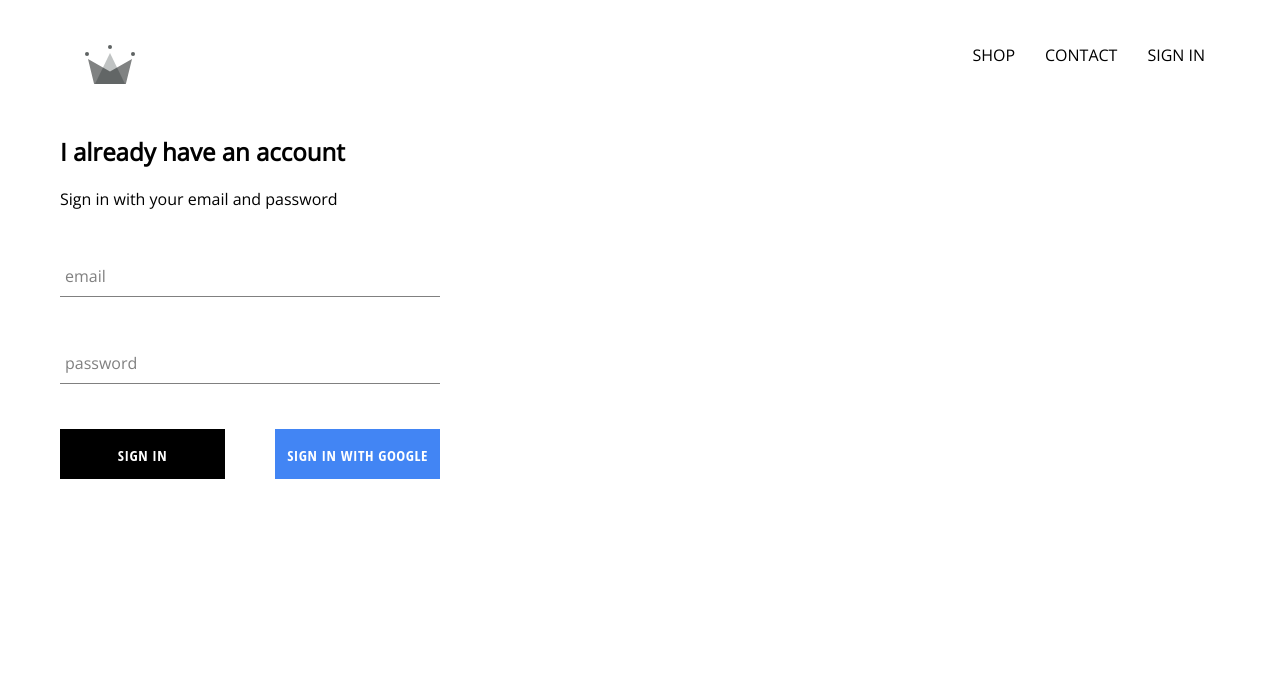
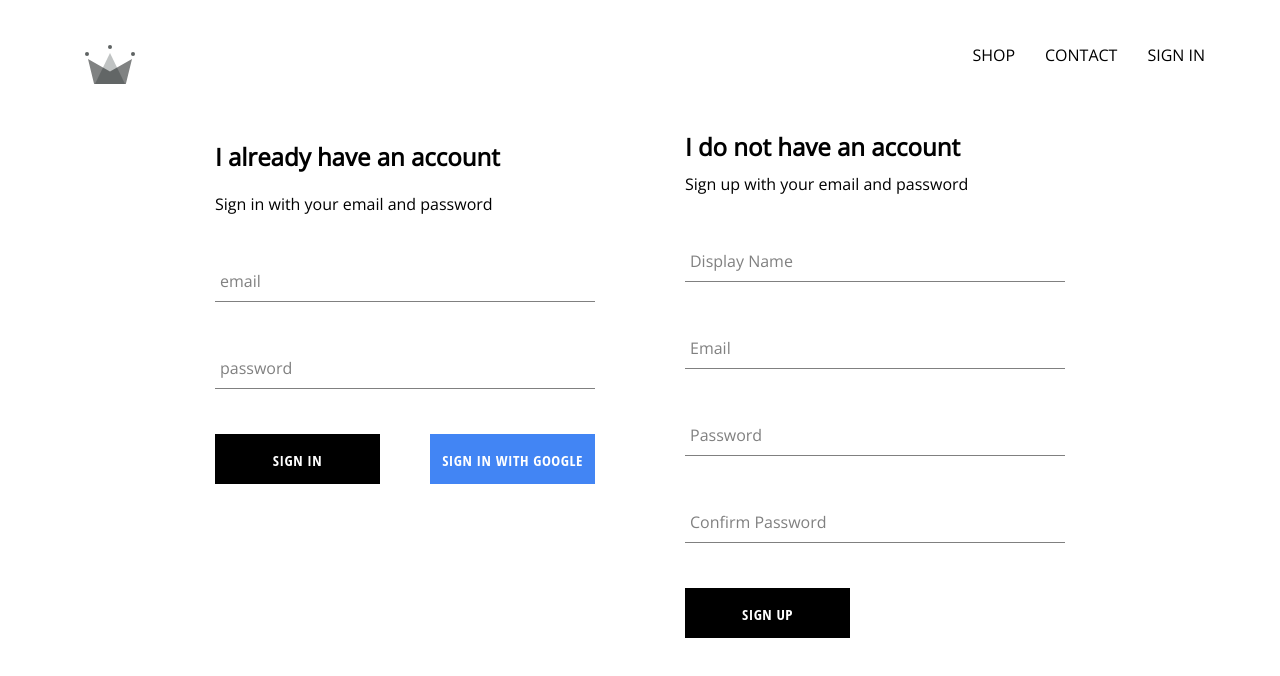
Before and after one commit to Shashankgowda092/crwn-clothing, a React (Create React App) app: page /signin in a window 1280 px wide. Shown: the top 676 px of the page. Built offline with nearby package versions, Linux system fonts and the light colour scheme; no server answers.

Commit message:
implemented firebase utils, database created and working

```diff
--- a/src/App.js
+++ b/src/App.js
@@ -5,7 +5,7 @@
 import ShopPage from './pages/shop/shop.component';
 import SignInAndSignUpPage from './pages/sign-in-and-sign-up-page/sign-in-and-sign-up-page.component';
 import Header from './components/header/header.component';
-import { auth } from './firebase/firebase.utils';
+import { auth, createUserProfileDocument } from './firebase/firebase.utils';
 
 
 class App extends React.Component   {
@@ -20,9 +20,27 @@
 unsubscribeFromAuth = null
 
 componentDidMount(){
-  this.unsubscribeFromAuth = auth.onAuthStateChanged(user => {
-    this.setState({ currentUser:user});
-  })
+  this.unsubscribeFromAuth = auth.onAuthStateChanged(async userAuth => {
+    if (userAuth){
+      const userRef = await createUserProfileDocument(userAuth);
+
+      userRef.onSnapshot(snapShot => {
+        this.setState({
+          currentUser: {
+            id: snapShot.id,
+            ...snapShot.data()
+          }
+        })
+
+
+      })
+      console.log(this.state);
+    }
+    else {
+      this.setState({ currentUser: userAuth});
+    }
+
+  });
 }
 
 componentWillUnmount(){
--- /dev/null
+++ b/src/components/sign-up/sign-up.component.jsx
@@ -0,0 +1,111 @@
+import React from 'react';
+import FormInput from '../form-input/form-input.component';
+import CustomButton from '../custom-button/custom-button.component';
+import {auth, createUserProfileDocument } from '../../firebase/firebase.utils';
+import './sign-up.styles.scss';
+
+
+class SignUp extends React.Component {
+    constructor(){
+        super();
+
+        this.state = {
+            displayName: '',
+            email:'',
+            password:'',
+            confirmPassword:''
+        }
+    }
+
+    handleSubmit = async event =>{
+        event.preventDefault();
+
+        const {displayName,email,password,confirmPassword} = this.state;
+
+        if ( password != confirmPassword) {
+          alert("passwords don't match");
+          return;
+        }
+
+        try{
+            const {user} = await auth.createUserWithEmailAndPassword(email,password);
+            await  createUserProfileDocument(user,{displayName});
+
+            this.setState({
+                displayName: '',
+                email:'',
+                password:'',
+                confirmPassword:''
+
+            })
+
+
+        }catch (error){
+            console.error(error);
+        }
+
+    }
+
+    handleChange = event => {
+        const{ name, value } = event.target;
+
+        this.setState({[name]: value});
+    }
+
+    render(){
+        const {displayName,email,password,confirmPassword} = this.state;
+        return(
+            <div className='sign-up'>
+                <h2 className='title'>I do not have an account</h2>
+                <span>Sign up with your email and password</span>
+                <form className='sign-up-form' onSubmit={this.handleSubmit}>
+                    <FormInput
+                    type='text'
+                    name='displayName'
+                    value={displayName}
+                    onChange={this.handleChange}
+                    label = 'Display Name'
+                    required
+                    />
+                    <FormInput
+                    type='email'
+                    name='email'
+                    value={email}
+                    onChange={this.handleChange}
+                    label = 'Email'
+                    required
+                    />
+
+                    <FormInput
+                    type='password'
+                    name='password'
+                    value={password}
+                    onChange={this.handleChange}
+                    label = 'Password'
+                    required
+                    />
+
+                    <FormInput
+                    type='password'
+                    name='confirmPassword'
+                    value={confirmPassword}
+                    onChange={this.handleChange}
+                    label = 'Confirm Password'
+                    required
+                    />
+
+
+                  <CustomButton type='submit'>SIGN UP</CustomButton>
+
+
+
+
+
+                </form>
+            </div>
+        )
+    }
+}
+
+
+export default SignUp;
--- /dev/null
+++ b/src/components/sign-up/sign-up.styles.scss
@@ -0,0 +1,9 @@
+.sign-up {
+    display: flex;
+    flex-direction: column;
+    width: 380px;
+
+    .title{
+        margin: 10px 0;
+    }
+}
--- a/src/firebase/firebase.utils.js
+++ b/src/firebase/firebase.utils.js
@@ -14,6 +14,31 @@
 
 };
 
+export const createUserProfileDocument = async (userAuth,additionalData) =>{
+        if (!userAuth) return;
+        const userRef = firestore.doc(`users/${userAuth.uid}`);
+        const snapShot = await userRef.get();
+
+        if (!snapShot.exists) {
+                const {displayName,email} = userAuth;
+                const createdAt = new Date();
+
+                try{
+                        await userRef.set({
+                                displayName,
+                                email,
+                                createdAt,
+                                ...additionalData
+                        })
+                } catch (error){
+                        console.log('error creating user', error.message)
+                }
+        }
+
+        return userRef;
+
+}
+
 
 firebase.initializeApp(config);
 
--- a/src/pages/sign-in-and-sign-up-page/sign-in-and-sign-up-page.component.jsx
+++ b/src/pages/sign-in-and-sign-up-page/sign-in-and-sign-up-page.component.jsx
@@ -1,10 +1,14 @@
 import React from 'react';
 import './sign-in-and-sign-up-page.styles.scss';
 import SignIn from '../../components/sign-in/sign-in.component';
+import SignUp from '../../components/sign-up/sign-up.component';
 
 
 const SignInAndSignUpPage = () =>(
-    <div className='sign-in-and-sign-up'><SignIn /></div>
+    <div className='sign-in-and-sign-up'>
+        <SignIn />
+        <SignUp />
+        </div>
 
 );
 
--- a/src/pages/sign-in-and-sign-up-page/sign-in-and-sign-up-page.styles.scss
+++ b/src/pages/sign-in-and-sign-up-page/sign-in-and-sign-up-page.styles.scss
@@ -0,0 +1,7 @@
+.sign-in-and-sign-up {
+    width: 850px ;
+    display: flex;
+    justify-content: space-between;
+    margin: 30px auto ;
+
+}
```
Also changed, not shown: 1 other file (tests, documents, lock files or other folders).
